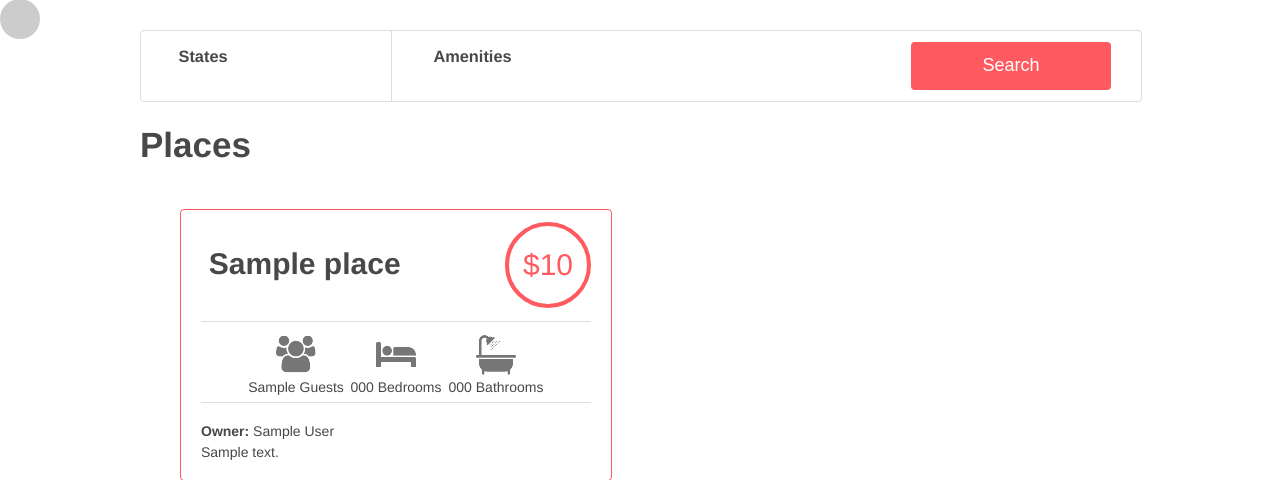
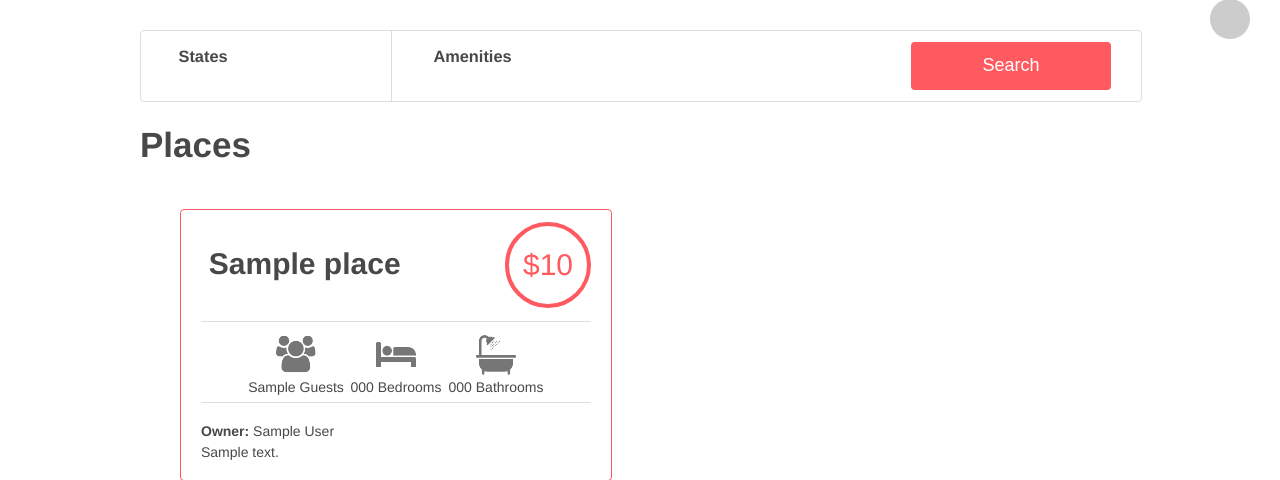
Before and after one commit to Papase14/AirBnB_clone_v4, a Flask app: template web_dynamic/templates/2-hbnb.html in a window 1280 px wide. Shown: the part 71-551 px from the top of the page. Run offline with Flask 3, Linux system fonts and the light colour scheme; the template is opened without the code that fills it: most values are stand-ins (such as "Sample title", 1, 10 or a date in 2020); some libraries are stand-ins or nearby versions.

Commit message:
API status to the right

```diff
--- a/web_dynamic/static/styles/3-header.css
+++ b/web_dynamic/static/styles/3-header.css
@@ -12,8 +12,12 @@ header .logo {
 }
 
 #api_status {
+    float: right;
+    display: flex;
+    justify-content: center;
+    align-items: center;
     margin-right: 30px;
-    border-radius: 30px;
+    border-radius: 50%;
     width: 40px;
     height: 40px;
     background-color: #CCCCCC;
```
